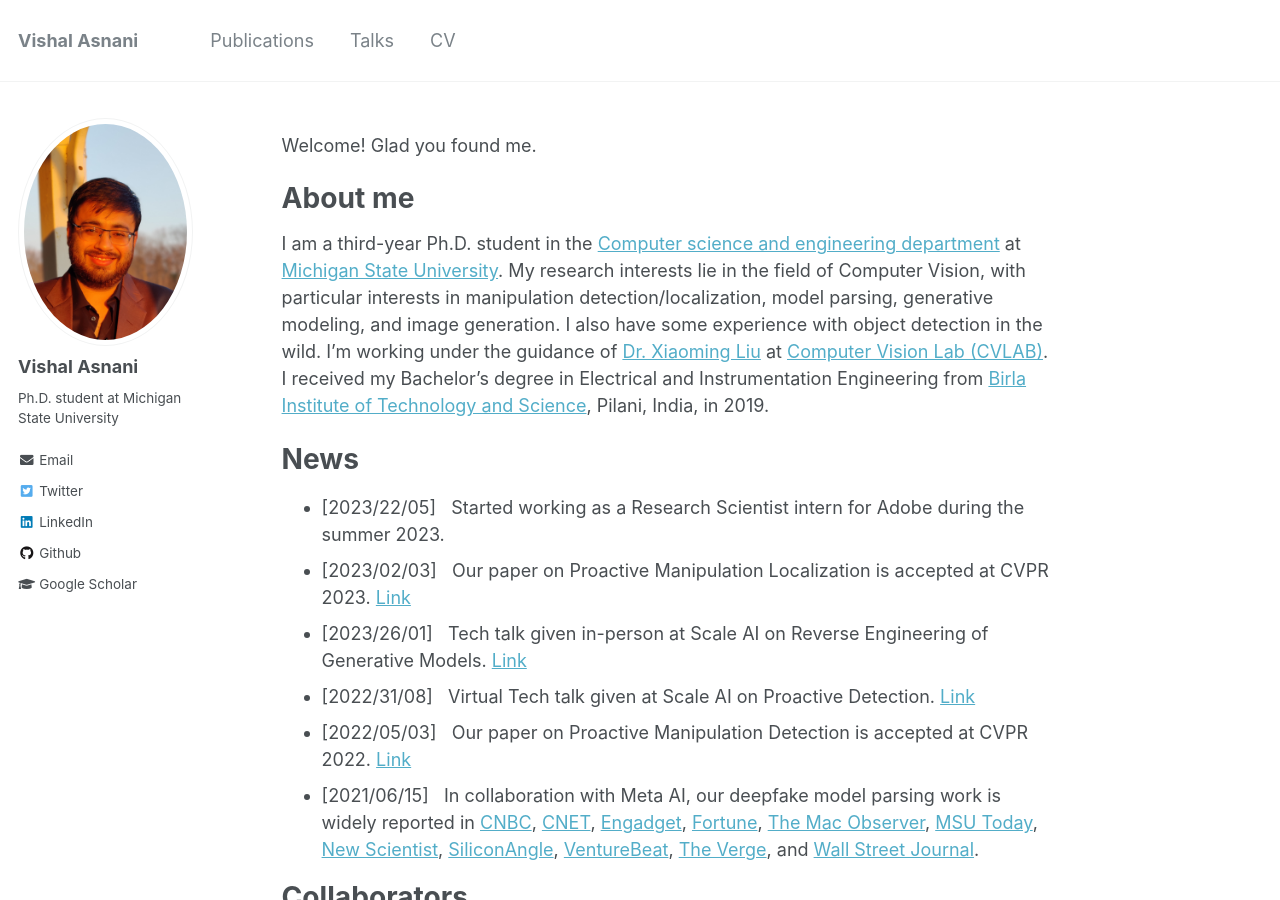
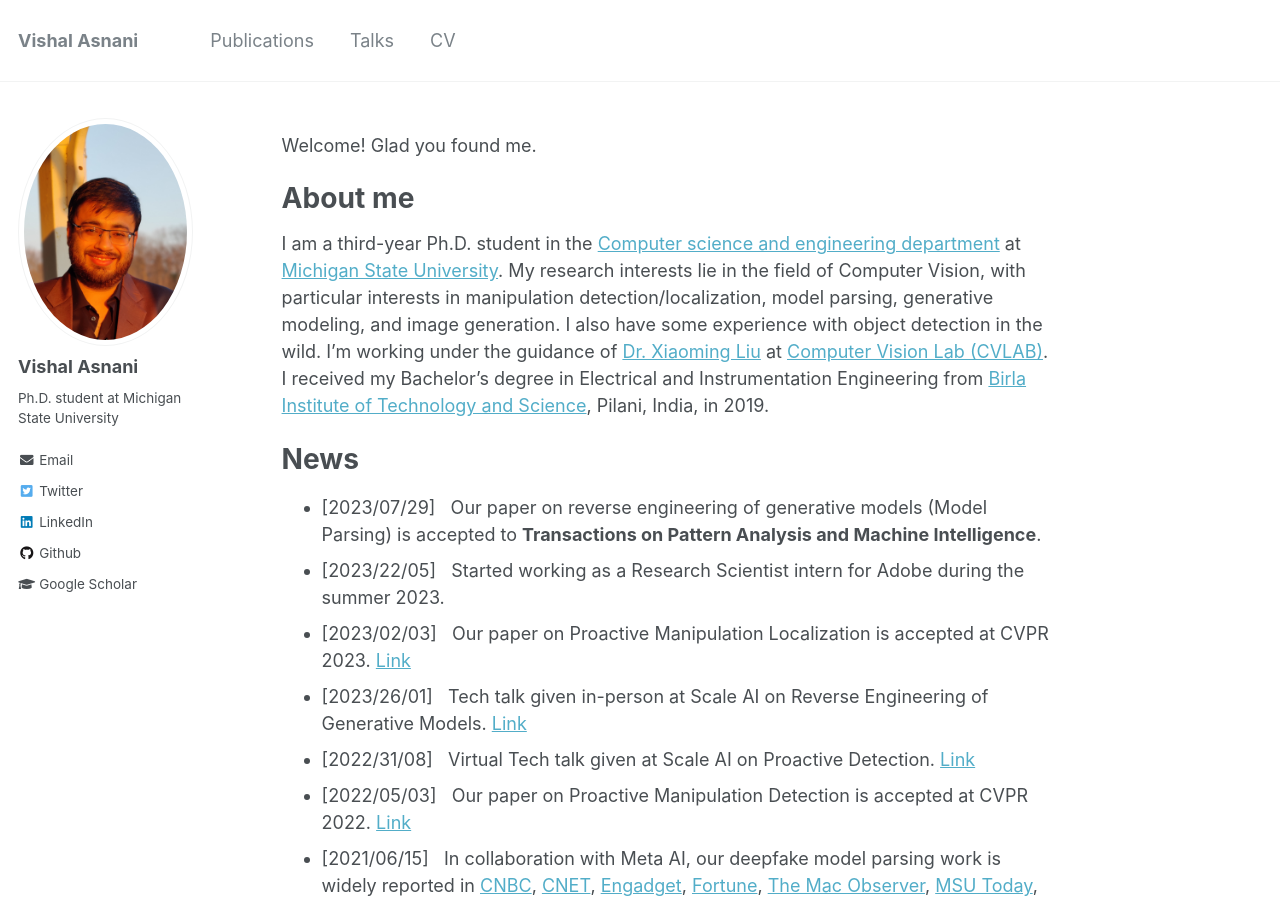
Before and after one commit to vishal3477/vishal3477.github.io, a Jekyll site: the page built from _pages/about.md, in a window 1280 px wide and 900 px high. Built offline with Jekyll 4.4.1, drawn with Linux system fonts in a browser that asks for light colours.

Commit message:
Update about.md

```diff
--- a/_pages/about.md
+++ b/_pages/about.md
@@ -17,6 +17,7 @@ I received my Bachelor’s degree in Electrical and Instrumentation Engineering
 
 News
 ======
+* [2023/07/29] &nbsp; Our paper on reverse engineering of generative models (Model Parsing) is accepted to **Transactions on Pattern Analysis and Machine Intelligence**.
 * [2023/22/05] &nbsp; Started working as a Research Scientist intern for Adobe during the summer 2023.
 * [2023/02/03] &nbsp; Our paper on Proactive Manipulation Localization is accepted at CVPR 2023. [Link](https://vishal3477.github.io/publication/paper4)
 * [2023/26/01] &nbsp; Tech talk given in-person at Scale AI on Reverse Engineering of Generative Models. [Link](https://exchange.scale.com/public/videos/reverse-engineering-of-generative-models-2023-02-02)
```
